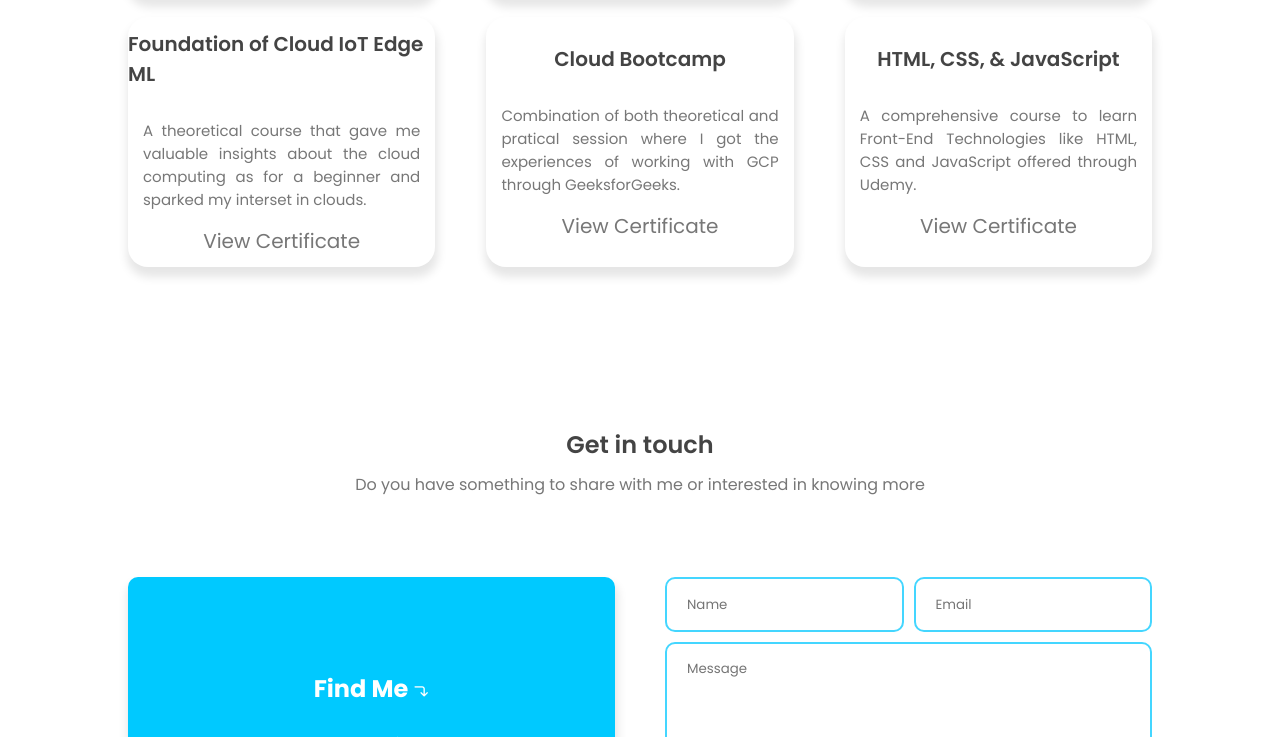
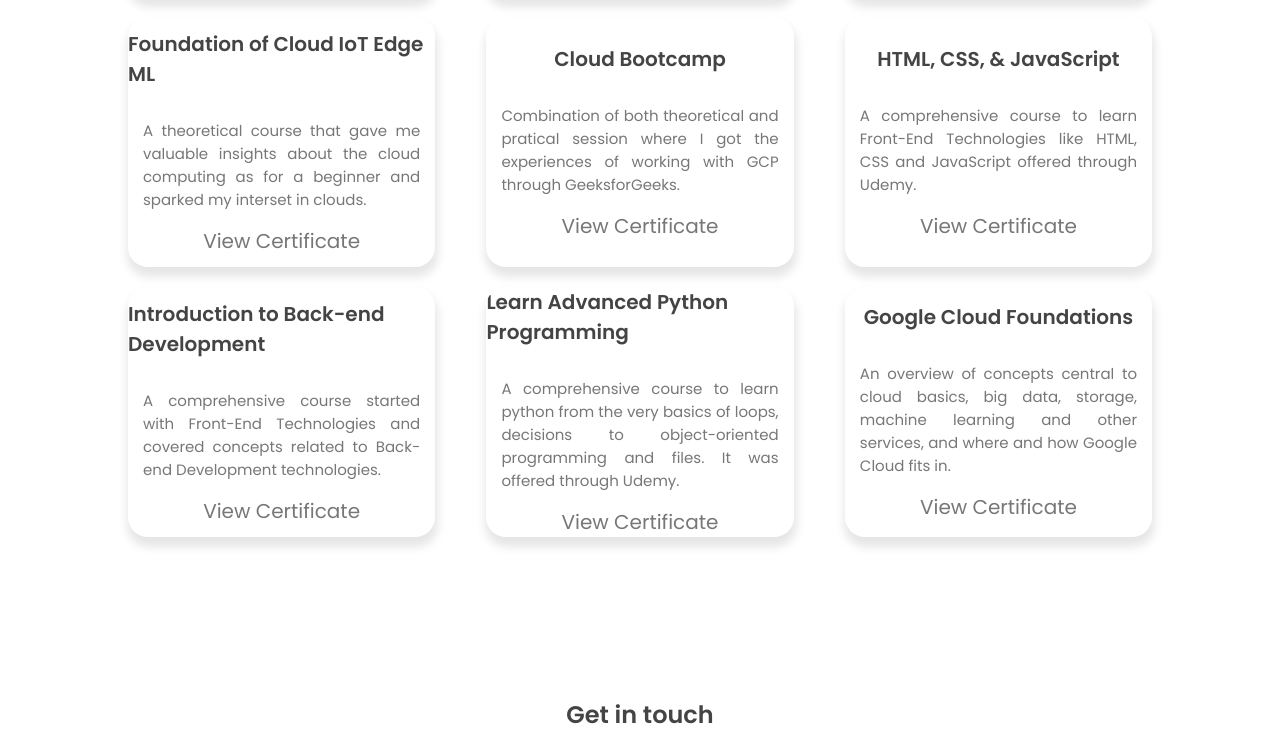
Before and after one commit to lck-manoj-s/Portfolio, a plain HTML site: page index.html in a window 1280 px wide. Shown: the part 2578-3315 px from the top of the page. Drawn offline with nearby package versions, Linux system fonts and the light colour scheme.

Commit message:
Update index.html

```diff
--- a/index.html
+++ b/index.html
@@ -176,7 +176,7 @@
                                 <p>
                                     I am well-versed in HTML, CSS and JavaScript
                                     to create the Front-end sites and currently
-                                    learning React JS for rapid development of
+                                    excelling in React JS for rapid development of
                                     website.Additionally, I have experience
                                     in working with Backend framework
                                     such as Django used to interact with database
@@ -271,7 +271,7 @@
                                 Top Rated and Popular.
                             </label>
                             <a
-                                href="https://github.com/Manoj-S375/React-Project-1"
+                                href="https://github.com/Manoj-S375/React-Project-4"
                                 class="no-style"
                                 target="_blank"
                             >
@@ -413,6 +413,51 @@
                                 A comprehensive course to learn Front-End
                                 Technologies like HTML, CSS and JavaScript
                                 offered through Udemy.
+                            </label>
+                            <a
+                                href="https://www.linkedin.com/in/manoj-s-9a3aaa252/details/certifications/"
+                                class="no-style"
+                                target="_blank"
+                            >
+                                View Certificate
+                            </a>
+                        </div>
+                        <div class="certificate-box">
+                            <h3>Introduction to Back-end Development</h3>
+                            <label>
+                                A comprehensive course started with Front-End
+                                Technologies and covered concepts related to
+                                Back-end Development technologies.
+                            </label>
+                            <a
+                                href="https://www.linkedin.com/in/manoj-s-9a3aaa252/details/certifications/"
+                                class="no-style"
+                                target="_blank"
+                            >
+                                View Certificate
+                            </a>
+                        </div>
+                        <div class="certificate-box">
+                            <h3>Learn Advanced Python Programming</h3>
+                            <label>
+                                A comprehensive course to learn python from
+                                the very basics of loops, decisions to
+                                object-oriented programming and files. It was
+                                offered through Udemy.
+                            </label>
+                            <a
+                                href="https://www.linkedin.com/in/manoj-s-9a3aaa252/details/certifications/"
+                                class="no-style"
+                                target="_blank"
+                            >
+                                View Certificate
+                            </a>
+                        </div>
+                        <div class="certificate-box">
+                            <h3>Google Cloud Foundations</h3>
+                            <label>
+                                An overview of concepts central to cloud basics, big data, storage, machine
+                                learning and other services, and where and how Google Cloud fits in.
                             </label>
                             <a
                                 href="https://www.linkedin.com/in/manoj-s-9a3aaa252/details/certifications/"
```
